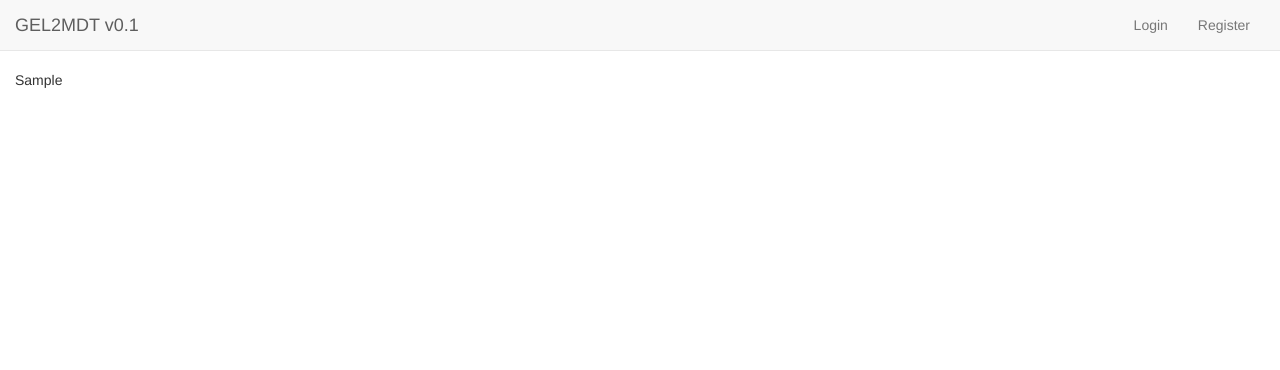
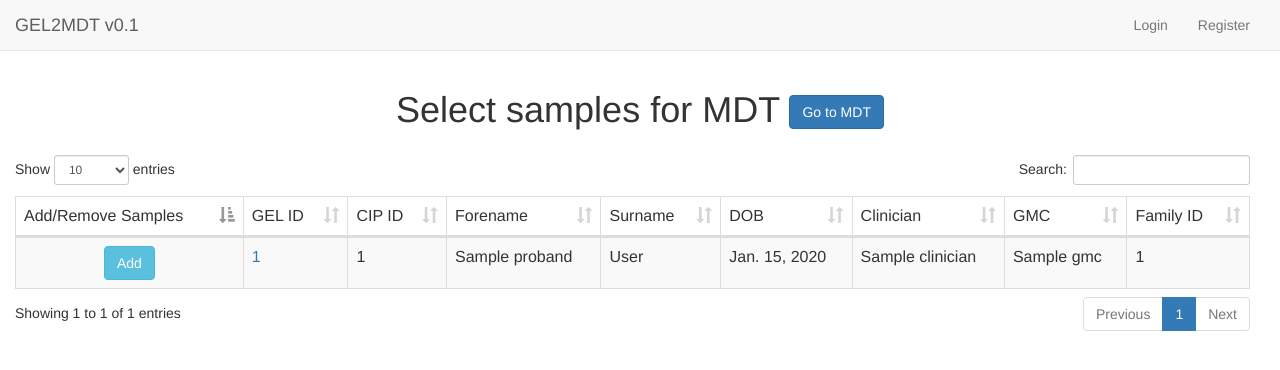
Before and after one commit to NHS-NGS/GeL2MDT, a Django app: template gelweb/gel2mdt/templates/gel2mdt/mdt_ir_select.html in a window 1280 px wide. Shown: the top 370 px of the page. Run offline with Django 3.2, Linux system fonts and the light colour scheme; the template is opened without the code that fills it: most values are stand-ins (such as "Sample title", 1, 10 or a date in 2020); some libraries are stand-ins or nearby versions.

Commit message:
working more on mdt views

```diff
--- a/gelweb/gel2mdt/templates/gel2mdt/mdt_ir_select.html
+++ b/gelweb/gel2mdt/templates/gel2mdt/mdt_ir_select.html
@@ -1,8 +1,64 @@
 {% extends 'gel2mdt/base.html' %}
 {% load bootstrap3 %}
 {% load static %}
+
 {% block content %}
+<div style="text-align:center">
+    <h1>Select samples for MDT <form action="/mdt_view/{{ pk }}" role="form" method="post">
+        {% csrf_token %} {% bootstrap_button "Go to MDT" button_type="submit" button_class="btn-primary btn-primary" %}
+    </form> </h1>
+</div>
 
-{{gel_ir_list}}
+<div class="panel-body">
+
+        <table width="100%" class="table table-striped table-bordered table-hover" id="dataTables-generic" >
+            <thead>
+             <tr>
+                 <th>Add/Remove Samples</th>
+                 <th>GEL ID</th>
+                <th>CIP ID</th>
+                <th>Forename</th>
+                <th>Surname</th>
+                <th>DOB</th>
+                <th>Clinician</th>
+                <th>GMC</th>
+                <th>Family ID</th>
+            </tr>
+            </thead>
+            <tbody>
+            {% for gel_ir in report_list %}
+                    <tr>
+
+                        <td align="center">
+                            {% if gel_ir.id in reports_currently_in_mdt %}
+                             <form action="/remove_samples_mdt/{{ pk }}/{{gel_ir.ir_family.participant_family.proband.gel_id}}" role="form" method="post">
+                                 {% csrf_token %}
+                                 {% bootstrap_button "Remove" button_type="submit" button_class="btn-primary btn-danger"%}
+                                 </form>
+                                 {% else %}
+                                <form action="/add_samples_mdt/{{ pk }}/{{gel_ir.ir_family.participant_family.proband.gel_participant_id}}" role="form" method="post">
+                                 {% csrf_token %}
+                                 {% bootstrap_button "Add" button_type="submit" button_class="btn-primary btn-info"%}
+                                 </form>
+                                 {% endif %}
+
+                        </td>
+
+                        <td ><a href="/proband/{{gel_ir.ir_family.participant_family.proband.gel_id}}">{{gel_ir.ir_family.participant_family.proband.gel_id }}</a></td>
+                        <td>{{gel_ir.ir_family.ir_family_id }}</td>
+                        <td>{{gel_ir.ir_family.participant_family.proband.forename}}</td>
+                        <td>{{gel_ir.ir_family.participant_family.proband.surname}}</td>
+                        <td>{{gel_ir.ir_family.participant_family.proband.date_of_birth|date}}</td>
+                        <td>{{gel_ir.ir_family.participant_family.clinician.name}}</td>
+                        <td>{{gel_ir.ir_family.participant_family.proband.gmc}}</td>
+                        <td>{{gel_ir.ir_family.participant_family.gel_family_id}}</td>
+                    </tr>
+            {% endfor %}
+            </tbody>
+        </table>
+    </form>
+</div>
+
+
 
 {% endblock %}
--- a/gelweb/gel2mdt/urls.py
+++ b/gelweb/gel2mdt/urls.py
@@ -12,5 +12,8 @@ urlpatterns = [
     path('update_proband/<int:gel_id>', views.update_proband, name='update-proband'),
 
     path('start_mdt/', views.start_mdt_view, name='start-mdt'),
-    path('edit_mdt/<int:id>', views.edit_mdt, name='edit-mdt'),
+    path('edit_mdt/<int:mdt_id>', views.edit_mdt, name='edit-mdt'),
+
+    path('add_ir_to_mdt/<int:mdt_id>/<int:irreport_id>', views.add_ir_to_mdt, name='add-ir-to-mdt'),
+    path('remove_ir_from_mdt/<int:mdt_id>/<int:irreport_id>', views.remove_ir_from_mdt, name='remove-ir-from-mdt'),
 ]
```
Also changed, not shown: gelweb/gel2mdt/models.py (+8 -1 lines), gelweb/gel2mdt/views.py (+47 -38 lines).
